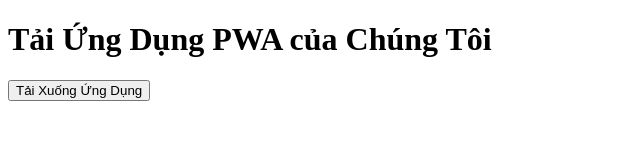
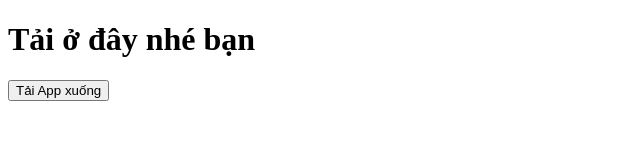
Before and after one commit to gheruabay/fixapp, a plain HTML site: page kdman/download.html in a window 1280 px wide. Shown: the whole page, without its empty margins (0-640 px from the left). Drawn offline with Linux system fonts and the light colour scheme.

Commit message:
Add updated files

```diff
--- a/kdman/download.html
+++ b/kdman/download.html
@@ -7,9 +7,9 @@
 
 </head>
 <body>
-    <h1>Tải Ứng Dụng PWA của Chúng Tôi</h1>
+    <h1>Tải ở đây nhé bạn</h1>
     <a href="zip/kdman.zip" download>
-        <button>Tải Xuống Ứng Dụng</button>
+        <button>Tải App xuống</button>
     </a>
 </body>
 </html>
```
Also changed, not shown: 1 other file.
